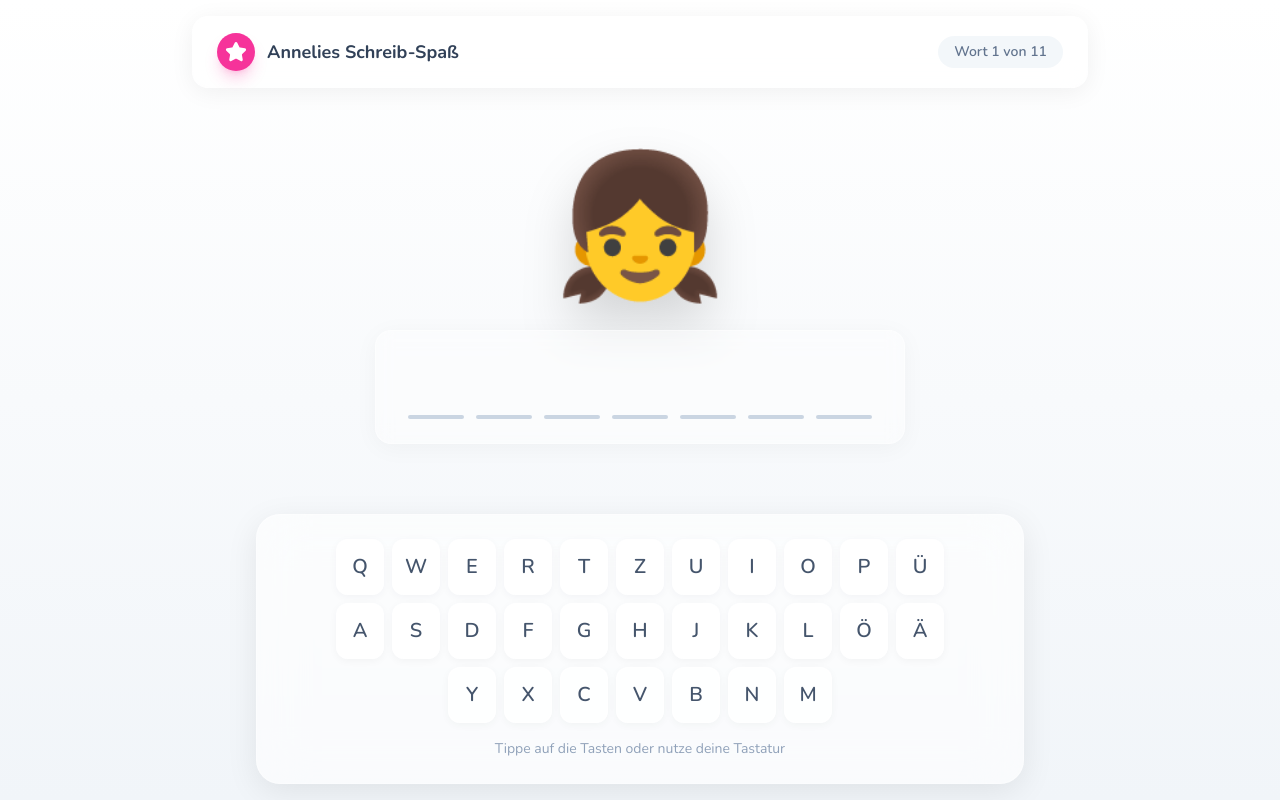
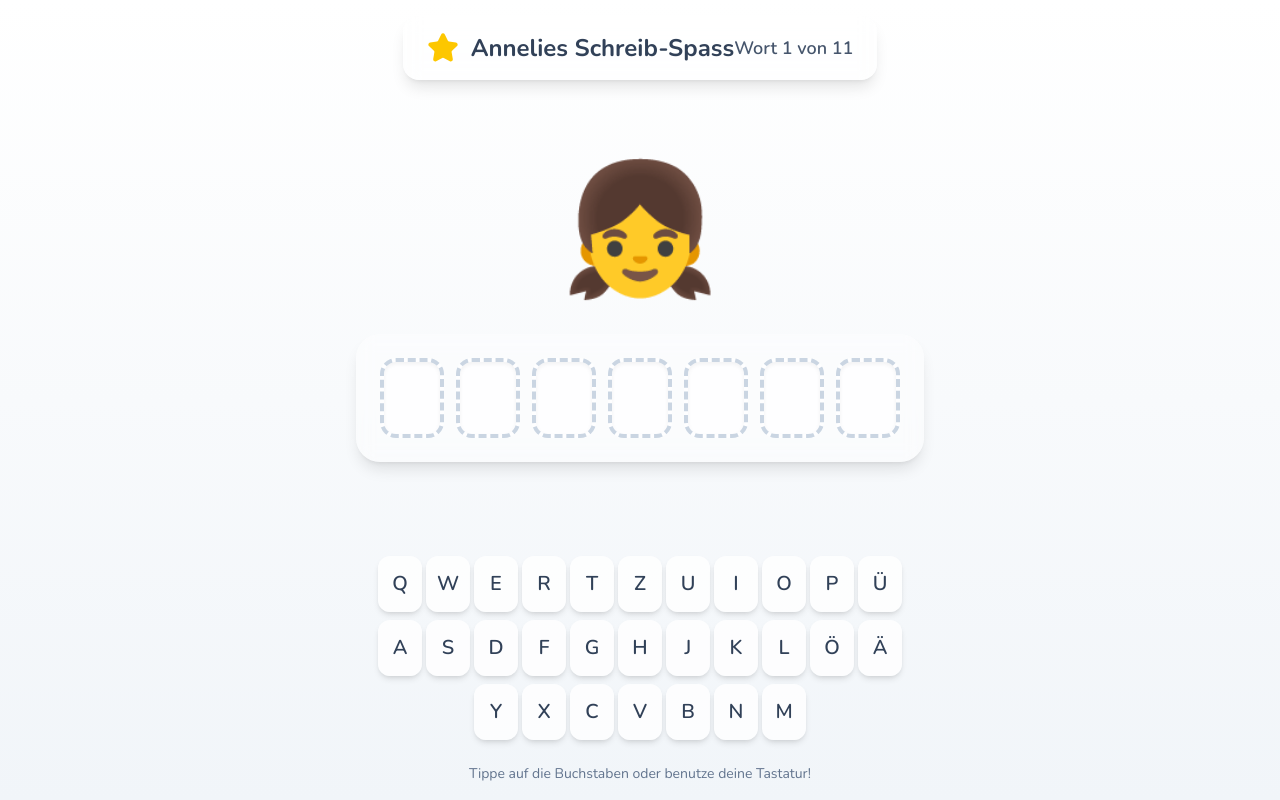
Before and after one commit to dweigend/letter-lerner, a SvelteKit app: page / in a window 1280 px wide. Built offline with nearby package versions, Linux system fonts and the light colour scheme.

Commit message:
feat: refactor main page with new components and celebration flow

```diff
--- a/src/routes/+page.svelte
+++ b/src/routes/+page.svelte
@@ -1,197 +1,48 @@
 <script lang="ts">
-	import { Dialog } from 'bits-ui';
-	import confetti from 'canvas-confetti';
-	import { Star, Trophy, ArrowRight } from 'lucide-svelte';
-	import { createGame } from '$lib/game.svelte';
-	import { WORDS, KEYBOARD_ROWS } from '$lib/data';
-	import clsx from 'clsx';
+	import type { PageData } from './$types';
+	import { createGame, setGameContext } from '$lib/stores/game.svelte';
+	import ProgressBar from '$lib/components/game/ProgressBar.svelte';
+	import GameBoard from '$lib/components/game/GameBoard.svelte';
+	import Keyboard from '$lib/components/keyboard/Keyboard.svelte';
 
-	// Initialize Game State
-	const game = createGame();
+	let { data }: { data: PageData } = $props();
 
-	// Separate state for dialog - shows after confetti
-	let showDialog = $state(false);
+	const game = createGame(data.words);
+	setGameContext(game);
 
-	// Confetti configuration
-	const CONFETTI_DURATION_MS = 3000;
-	const DIALOG_DELAY_MS = 1500;
-	const CONFETTI_COLORS = ['#ec4899', '#f472b6', '#fbcfe8', '#fdf2f8'];
-
-	function handlePhysicalKey(event: KeyboardEvent) {
-		// Allow letters and German umlauts
-		if (event.key.length === 1 && event.key.match(/[a-zA-ZäöüÄÖÜß]/)) {
-			game.handleInput(event.key);
-		}
+	function handleKeyPress(key: string) {
+		if (game.celebrationPhase) return;
+		game.handleInput(key);
 	}
 
-	// Effect for winning: Confetti first, then dialog
+	function handleCelebrationComplete() {
+		game.endCelebration();
+	}
+
 	$effect(() => {
-		if (game.isComplete) {
-			triggerConfetti();
-			setTimeout(() => (showDialog = true), DIALOG_DELAY_MS);
+		if (game.isComplete && !game.celebrationPhase) {
+			game.startCelebration();
 		}
 	});
-
-	function triggerConfetti() {
-		const end = Date.now() + CONFETTI_DURATION_MS;
-
-		(function frame() {
-			confetti({
-				particleCount: 3,
-				angle: 90,
-				spread: 120,
-				origin: { x: Math.random(), y: -0.1 },
-				gravity: 0.6,
-				ticks: 300,
-				scalar: 0.8,
-				colors: CONFETTI_COLORS,
-				drift: Math.random() - 0.5
-			});
-
-			if (Date.now() < end) {
-				requestAnimationFrame(frame);
-			}
-		})();
-	}
-
-	function nextLevel() {
-		showDialog = false;
-		game.nextLevel();
-	}
 </script>
 
-<svelte:window onkeydown={handlePhysicalKey} />
+<div class="flex min-h-screen flex-col items-center justify-between gap-6 p-4">
+	<ProgressBar currentIndex={game.index} totalWords={game.totalWords} />
 
-<div class="flex min-h-screen flex-col items-center justify-between p-4">
-	<!-- Header with Glassmorphism -->
-	<header
-		class="w-full max-w-4xl rounded-2xl border border-white/30 bg-white/50 px-6 py-4 shadow-[0_4px_24px_rgba(0,0,0,0.06)] backdrop-blur-md"
-	>
-		<div class="flex items-center justify-between">
-			<div class="flex items-center gap-3">
-				<div class="rounded-full bg-pink-500 p-2 text-white shadow-lg shadow-pink-500/25">
-					<Star size={22} fill="currentColor" />
-				</div>
-				<span class="text-lg font-bold text-slate-700">Annelies Schreib-Spaß</span>
-			</div>
-			<div class="rounded-full bg-slate-100/80 px-4 py-1.5 text-sm font-semibold text-slate-500">
-				Wort {game.index + 1} von {WORDS.length}
-			</div>
-		</div>
-	</header>
-
-	<!-- Game Area -->
-	<main class="flex w-full max-w-4xl flex-1 flex-col items-center justify-center gap-8 py-8">
-		<!-- The Emoji with floating animation -->
-		<div
-			class="animate-float cursor-default select-none text-[140px] leading-none drop-shadow-2xl filter"
-		>
-			{game.emoji}
-		</div>
-
-		<!-- Word Slots Container with Glassmorphism -->
-		<div
-			class="rounded-2xl border border-white/40 bg-white/40 px-8 py-6 shadow-[0_4px_24px_rgba(0,0,0,0.04)] backdrop-blur-sm"
-		>
-			<div class="flex flex-wrap justify-center gap-3">
-				{#each game.input as char, i (i)}
-					{@const isFilled = char !== ''}
-
-					<div
-						class={clsx(
-							'flex w-12 flex-col items-center justify-end transition-all duration-200 sm:w-14',
-							game.shakeIndex === i && 'animate-shake'
-						)}
-					>
-						<!-- Letter -->
-						<span
-							class={clsx(
-								'flex h-12 items-end justify-center text-4xl font-bold transition-all sm:h-14 sm:text-5xl',
-								isFilled ? 'animate-letter-drop text-slate-700' : 'text-transparent'
-							)}
-						>
-							{char || '_'}
-						</span>
-						<!-- Underscore line -->
-						<div
-							class={clsx(
-								'mt-1 h-1 w-full rounded-full transition-all duration-300',
-								game.shakeIndex === i
-									? 'bg-red-400 shadow-[0_0_8px_rgba(248,113,113,0.5)]'
-									: isFilled
-										? 'bg-pink-400'
-										: 'bg-slate-300'
-							)}
-						></div>
-					</div>
-				{/each}
-			</div>
-		</div>
+	<main class="flex flex-1 flex-col items-center justify-center">
+		<GameBoard
+			emoji={game.emoji}
+			word={game.word}
+			input={game.input}
+			shakeIndex={game.shakeIndex}
+			isCelebrating={game.celebrationPhase}
+			onCelebrationComplete={handleCelebrationComplete}
+		/>
 	</main>
 
-	<!-- Virtual Keyboard with Glassmorphism -->
-	<div
-		class="w-full max-w-3xl rounded-3xl border border-white/30 bg-white/60 p-5 shadow-[0_8px_32px_rgba(0,0,0,0.08)] backdrop-blur-xl sm:p-6"
-	>
-		<div class="flex w-full flex-col items-center gap-2">
-			{#each KEYBOARD_ROWS as row, rowIdx (rowIdx)}
-				<div class="flex justify-center gap-1.5 sm:gap-2">
-					{#each row as key (key)}
-						<button
-							onclick={() => game.handleInput(key)}
-							class={clsx(
-								'flex h-12 w-9 select-none items-center justify-center rounded-xl border border-white/50 text-lg font-semibold text-slate-600 shadow-[0_2px_8px_rgba(0,0,0,0.04)] transition-all duration-200 active:scale-95 sm:h-14 sm:w-12 sm:text-xl',
-								game.lastPressedKey === key && game.lastKeyCorrect === true
-									? 'animate-key-success'
-									: game.lastPressedKey === key && game.lastKeyCorrect === false
-										? 'animate-key-error'
-										: 'bg-white/80 hover:bg-white/90 hover:shadow-[0_4px_12px_rgba(0,0,0,0.08)]'
-							)}
-						>
-							{key}
-						</button>
-					{/each}
-				</div>
-			{/each}
-		</div>
-		<!-- Hint text -->
-		<p class="mt-4 text-center text-sm text-slate-400">
-			Tippe auf die Tasten oder nutze deine Tastatur
-		</p>
-	</div>
+	<Keyboard
+		lastPressedKey={game.lastPressedKey}
+		lastKeyCorrect={game.lastKeyCorrect}
+		onKeyPress={handleKeyPress}
+	/>
 </div>
-
-<!-- Winner Dialog with Glassmorphism -->
-<Dialog.Root open={showDialog}>
-	<Dialog.Portal>
-		<Dialog.Overlay
-			class="fixed inset-0 z-50 bg-black/40 backdrop-blur-sm data-[state=open]:animate-in data-[state=closed]:animate-out data-[state=closed]:fade-out-0 data-[state=open]:fade-in-0"
-		/>
-		<Dialog.Content
-			class="fixed left-[50%] top-[50%] z-50 w-full max-w-md translate-x-[-50%] translate-y-[-50%] rounded-3xl border border-white/30 bg-white/90 p-6 shadow-[0_25px_50px_-12px_rgba(0,0,0,0.2)] outline-none backdrop-blur-2xl data-[state=open]:animate-in data-[state=closed]:animate-out data-[state=closed]:fade-out-0 data-[state=open]:fade-in-0 data-[state=closed]:zoom-out-95 data-[state=open]:zoom-in-95 data-[state=closed]:slide-out-to-left-1/2 data-[state=closed]:slide-out-to-top-[48%] data-[state=open]:slide-in-from-left-1/2 data-[state=open]:slide-in-from-top-[48%] md:w-full"
-		>
-			<div class="flex flex-col items-center space-y-6 py-6 text-center">
-				<div class="animate-bounce rounded-full bg-pink-100 p-6 shadow-lg shadow-pink-200/50">
-					<Trophy class="h-16 w-16 text-pink-500" />
-				</div>
-
-				<div class="space-y-2">
-					<Dialog.Title class="text-3xl font-extrabold tracking-tight text-slate-800">
-						Super gemacht!
-					</Dialog.Title>
-					<Dialog.Description class="text-lg text-slate-500">
-						Du hast <strong class="text-pink-500">{game.word}</strong> richtig geschrieben!
-					</Dialog.Description>
-				</div>
-
-				<button
-					onclick={nextLevel}
-					class="group inline-flex h-14 w-full items-center justify-center rounded-2xl bg-pink-500 px-8 text-lg font-bold text-white shadow-lg shadow-pink-500/25 transition-all hover:scale-[1.02] hover:bg-pink-600 hover:shadow-xl hover:shadow-pink-500/30 focus:outline-none focus:ring-2 focus:ring-pink-400 focus:ring-offset-2"
-				>
-					<span>Weiter zum nächsten Wort</span>
-					<ArrowRight class="ml-2 h-5 w-5 transition-transform group-hover:translate-x-1" />
-				</button>
-			</div>
-		</Dialog.Content>
-	</Dialog.Portal>
-</Dialog.Root>
```
